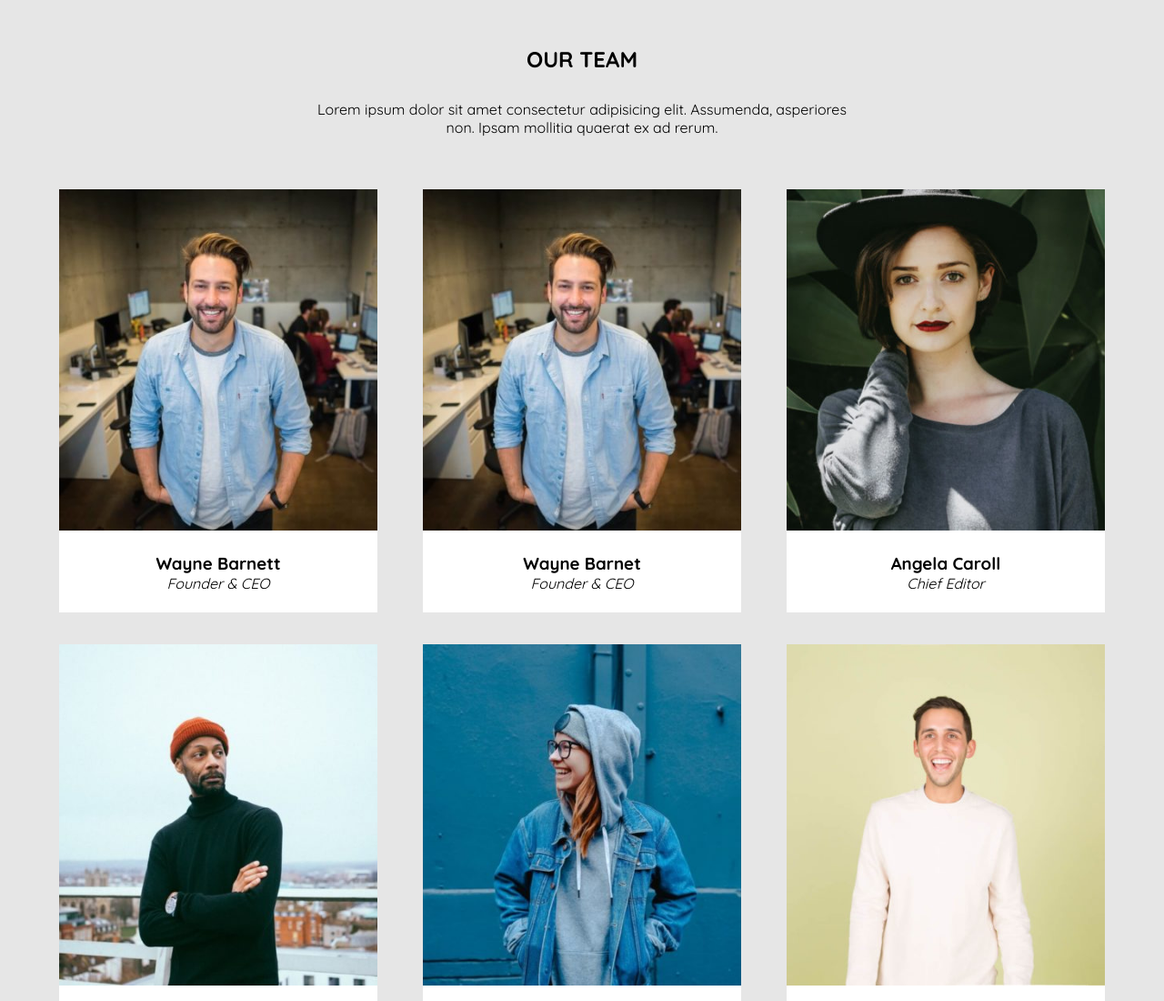
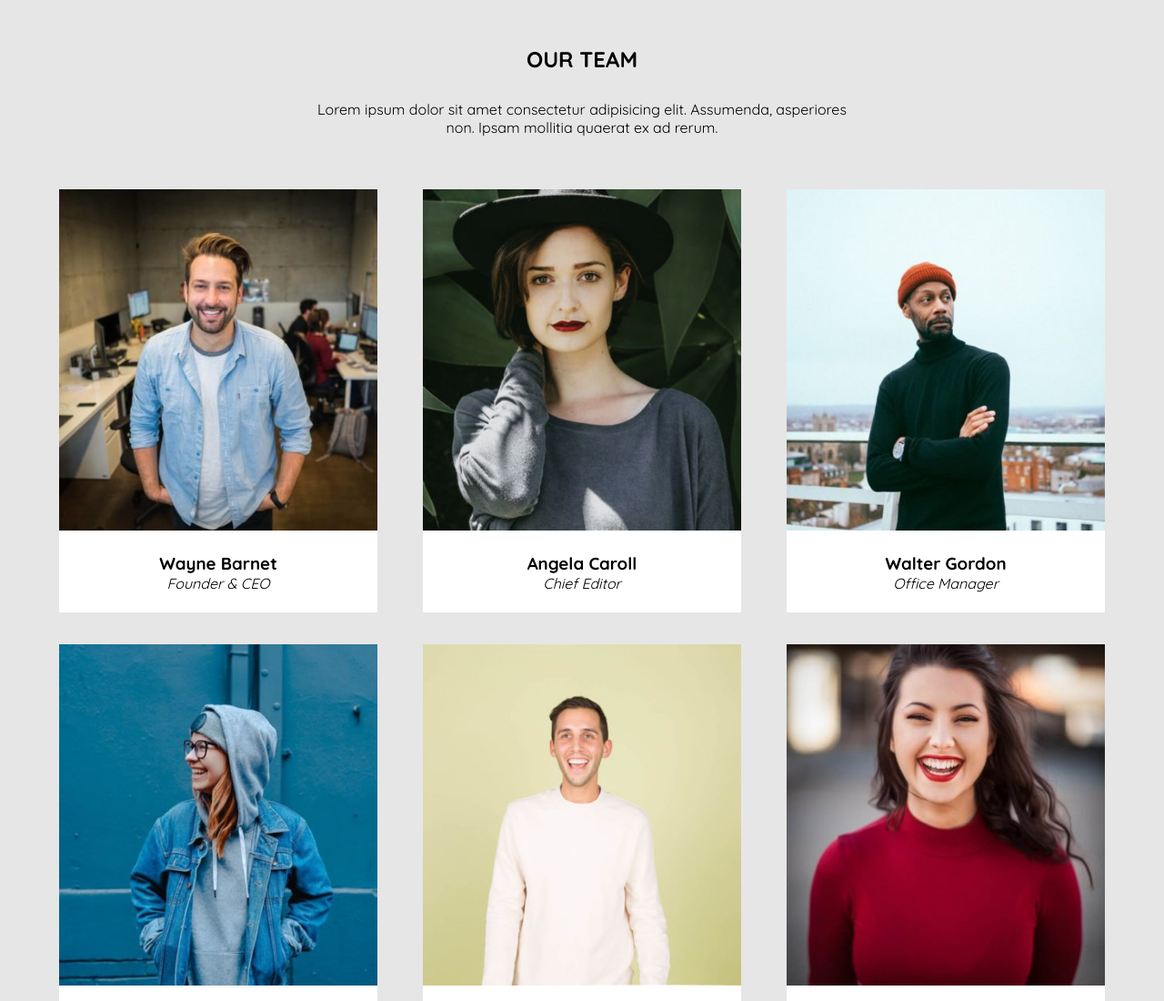
Before and after one commit to EnricoNapolitano/js-our-team, a plain HTML site: page index.html in a window 1280 px wide. Shown: the top 1100 px of the page at 91% size. Drawn offline with Linux system fonts and the light colour scheme.

Commit message:
deleting uncorrect div from html

```diff
--- a/index.html
+++ b/index.html
@@ -22,13 +22,6 @@
             <p>Lorem ipsum dolor sit amet consectetur adipisicing elit. Assumenda, asperiores non. Ipsam mollitia quaerat ex ad rerum.</p>
         </div>
         <div id="team-members" class="row">
-
-            <div class="col">
-                <div class="card">
-                    <img src="img/wayne-barnett-founder-ceo.jpg" alt="wayne-barnett-founder-ceo">
-                    <h3>Wayne Barnett</h3>
-                    <address>Founder & CEO</address>
-                </div>
         </div>
     </section>
 
```
